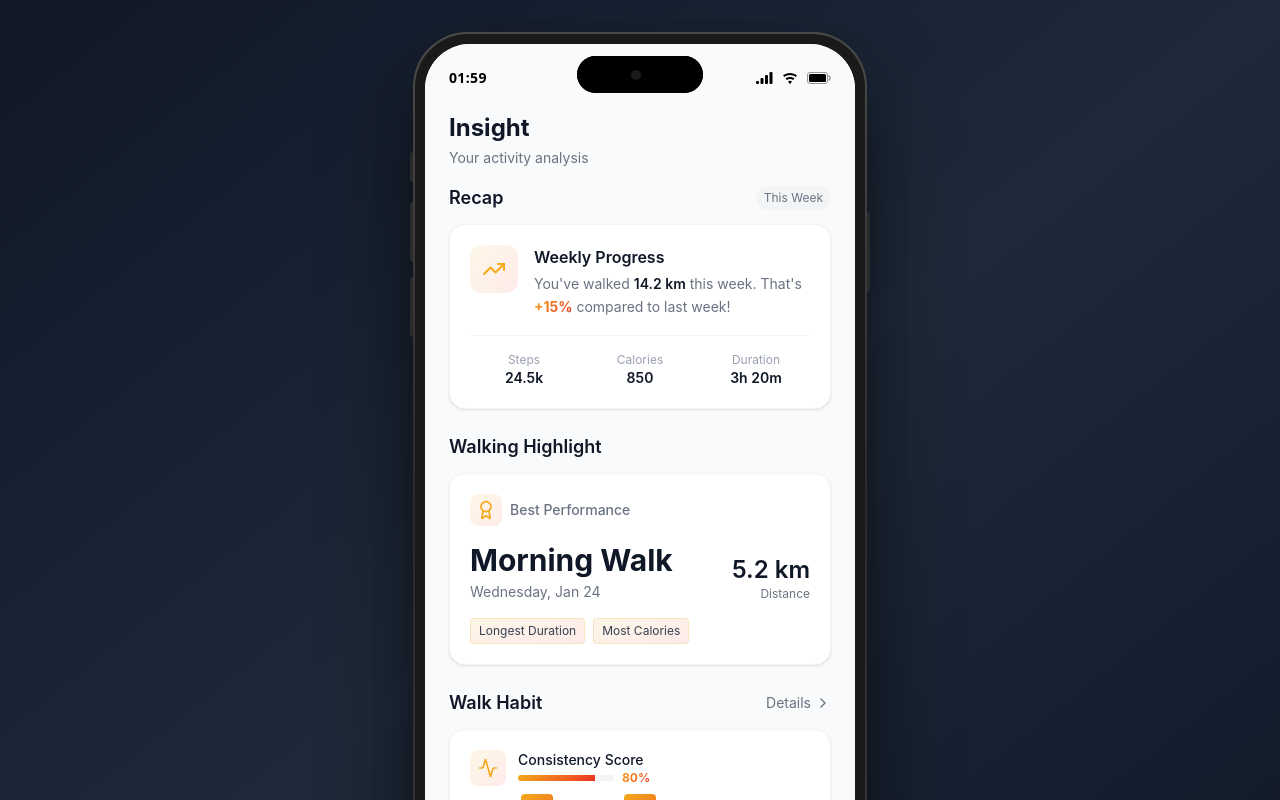
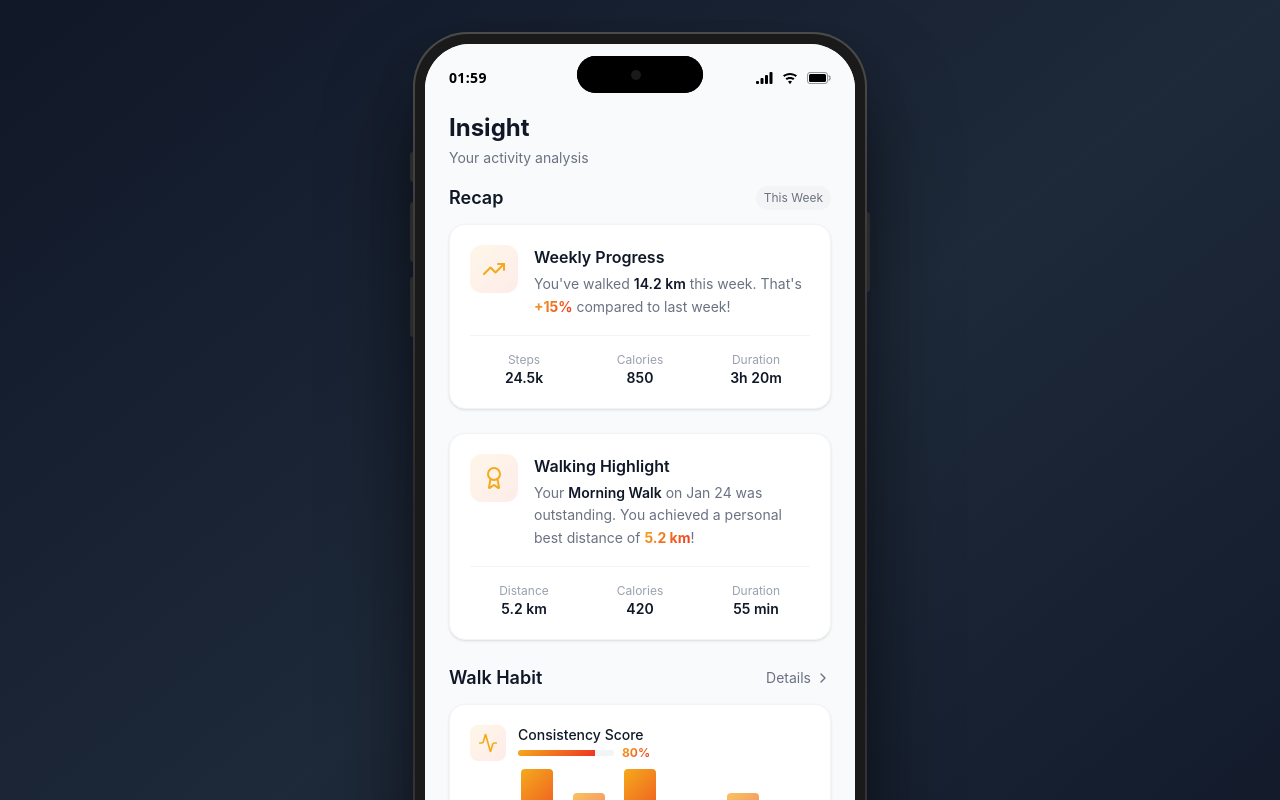
Before and after one commit to cachep-xidau/omikuji, a React (Vite) app: page /#/insight in a window 1280 px wide. Shown: the top 800 px of the page. Built offline with nearby package versions, Linux system fonts and the light colour scheme.

Commit message:
Refine Insight Screen UI: Walking Highlight layout match

```diff
--- a/src/screens/InsightScreen.jsx
+++ b/src/screens/InsightScreen.jsx
@@ -50,30 +50,33 @@ const RecapSection = () => {
 const WalkingHighlightSection = () => {
     return (
         <section className="px-6 mb-6">
-            <h2 className="text-lg font-semibold text-gray-900 mb-3">Walking Highlight</h2>
-
             <div className="bg-white rounded-2xl p-5 border border-gray-100 shadow-sm">
-                <div className="flex items-center gap-2 mb-4">
-                    <div className="p-1.5 bg-gradient-to-br from-[#F4AA1C]/10 to-[#EE3424]/10 rounded-lg">
-                        <Award className="text-[#F4AA1C]" size={20} />
+                <div className="flex items-start gap-4">
+                    <div className="w-12 h-12 rounded-xl bg-gradient-to-br from-[#F4AA1C]/10 to-[#EE3424]/10 flex items-center justify-center flex-shrink-0">
+                        <Award className="text-[#F4AA1C]" size={24} />
                     </div>
-                    <span className="text-sm font-medium text-gray-500">Best Performance</span>
-                </div>
-
-                <div className="flex justify-between items-end">
                     <div>
-                        <p className="text-3xl font-bold text-gray-900 mb-1">Morning Walk</p>
-                        <p className="text-gray-500 text-sm">Wednesday, Jan 24</p>
-                    </div>
-                    <div className="text-right">
-                        <p className="text-2xl font-semibold text-gray-900">5.2 km</p>
-                        <p className="text-gray-500 text-xs">Distance</p>
+                        <h3 className="text-base font-semibold text-gray-900">Walking Highlight</h3>
+                        <p className="text-sm text-gray-500 mt-1 leading-relaxed">
+                            Your <span className="font-semibold text-gray-900">Morning Walk</span> on Jan 24 was outstanding.
+                            You achieved a personal best distance of <span className="text-brand-gradient font-bold">5.2 km</span>!
+                        </p>
                     </div>
                 </div>
 
-                <div className="mt-4 flex gap-2">
-                    <span className="text-xs bg-gradient-to-br from-[#F4AA1C]/10 to-[#EE3424]/10 px-2 py-1 rounded text-gray-700 border border-[#F4AA1C]/20">Longest Duration</span>
-                    <span className="text-xs bg-gradient-to-br from-[#F4AA1C]/10 to-[#EE3424]/10 px-2 py-1 rounded text-gray-700 border border-[#F4AA1C]/20">Most Calories</span>
+                <div className="mt-4 pt-4 border-t border-gray-100 grid grid-cols-3 gap-2">
+                    <div className="text-center">
+                        <p className="text-xs text-gray-400">Distance</p>
+                        <p className="text-sm font-semibold text-gray-900">5.2 km</p>
+                    </div>
+                    <div className="text-center">
+                        <p className="text-xs text-gray-400">Calories</p>
+                        <p className="text-sm font-semibold text-gray-900">420</p>
+                    </div>
+                    <div className="text-center">
+                        <p className="text-xs text-gray-400">Duration</p>
+                        <p className="text-sm font-semibold text-gray-900">55 min</p>
+                    </div>
                 </div>
             </div>
         </section>
```
